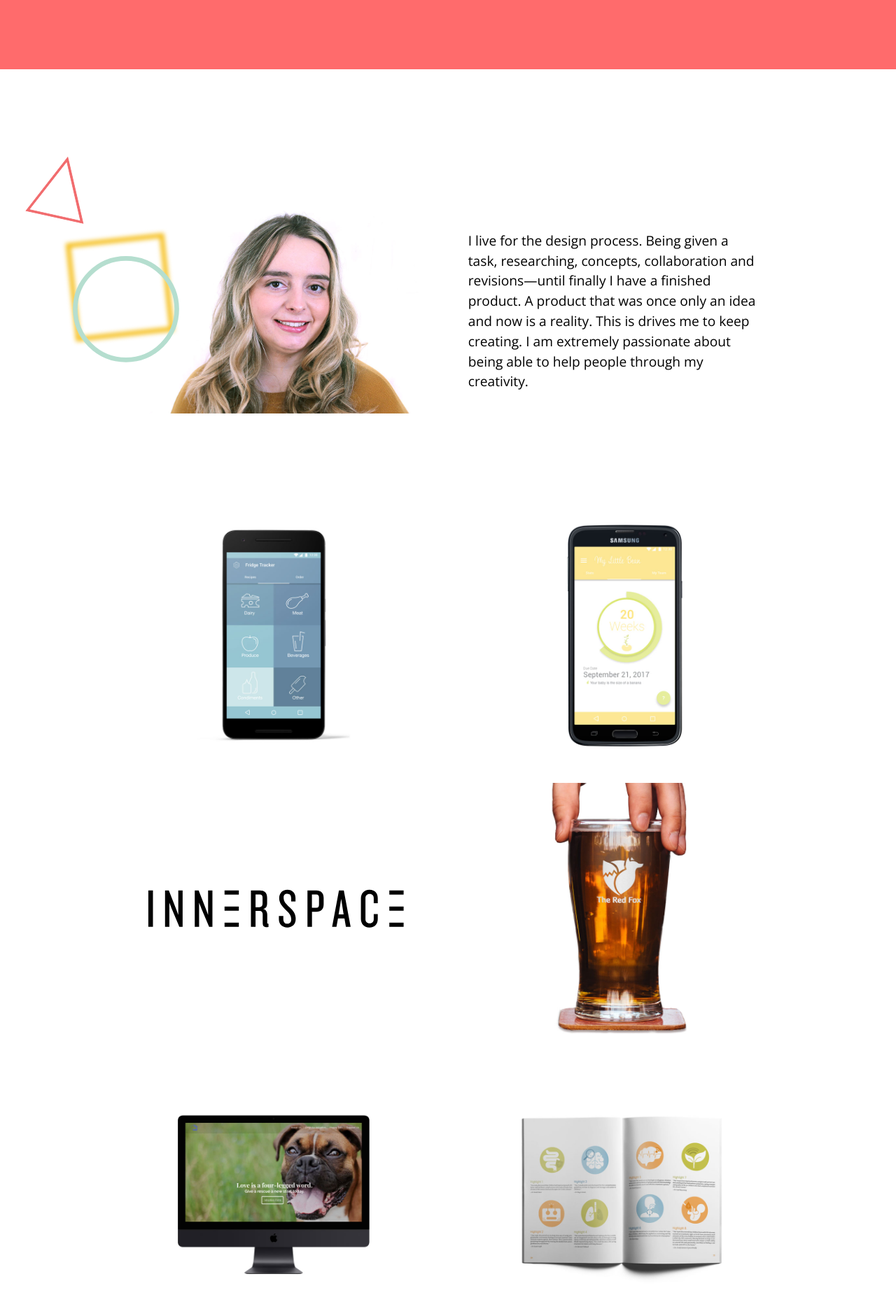
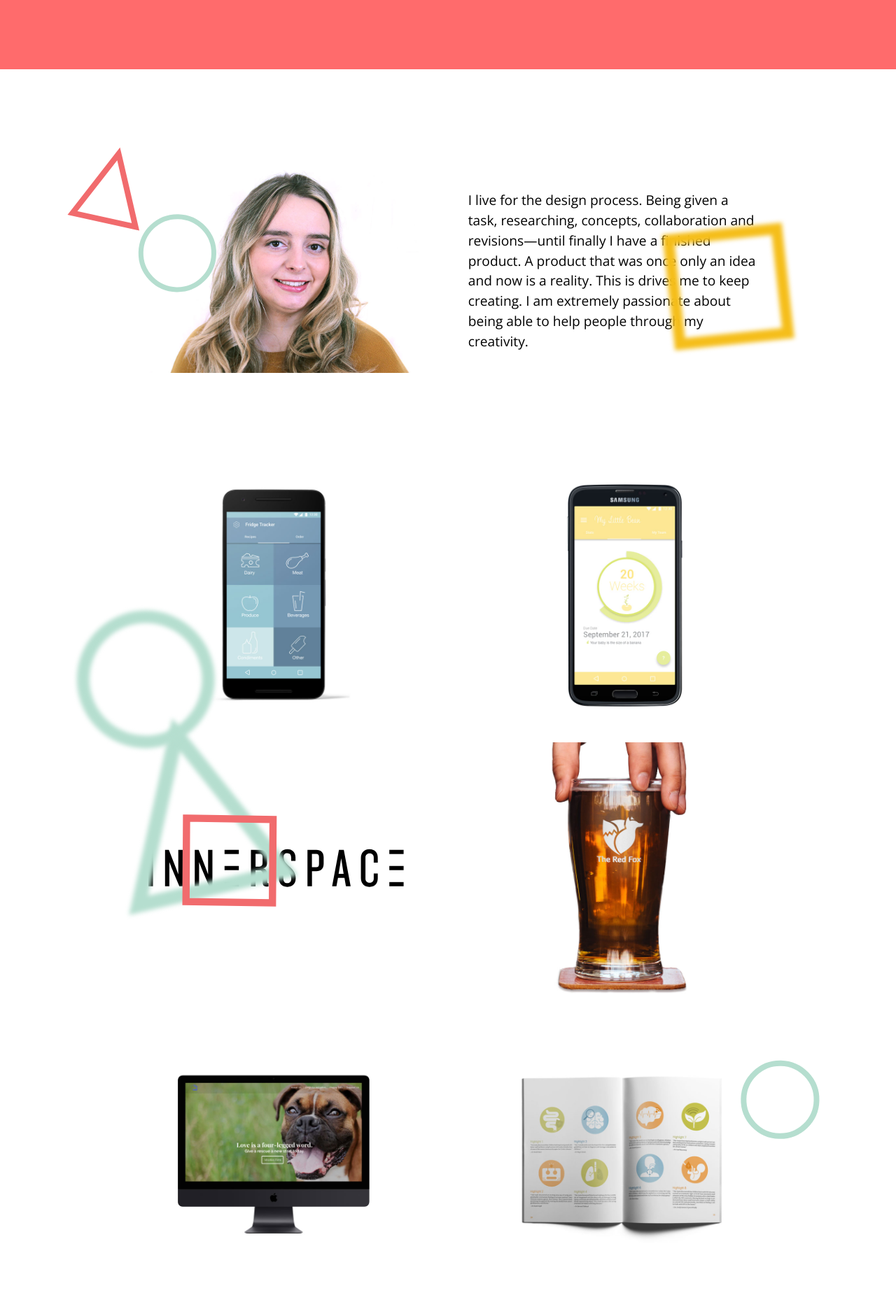
Before and after one commit to jenna-brady/portfolio, a Jekyll site: the page built from index.html, in a window 1280 px wide. Shown: the part 515-2396 px from the top of the page at 70% size. Built offline with Jekyll 4.4.1, drawn with Linux system fonts in a browser that asks for light colours; some web fonts are replaced.

Commit message:
fix parallax

```diff
--- a/_layouts/default.html
+++ b/_layouts/default.html
@@ -4,7 +4,7 @@
   <meta charset="utf-8">
   <title>Jenna Brady</title>
   <meta name="viewport" content="width=device-width,initial-scale=1">
-  <link rel="shortcut icon" type="image/svg" href="{{site.baseurl}}/images/favicon.svg">
+  <link rel="shortcut icon" type="image/png" href="{{site.baseurl}}/images/favicon.png">
   <link href="https://fonts.googleapis.com/css?family=Megrim|Open+Sans:300,400,600,700" rel="stylesheet">
   <link href="{{site.baseurl}}/css/modules.css" rel="stylesheet">
   <link href="{{site.baseurl}}/css/grid.css" rel="stylesheet">
--- a/css/main.css
+++ b/css/main.css
@@ -137,7 +137,7 @@
 
 .background {
   position: relative;
-  overflow-x: hidden;
+  overflow: hidden;
   width: 100vw;
 }
 
@@ -454,19 +454,73 @@
 
 @media only screen and (min-width: 60em) {
 
-  .square {
+  .shapes {
     position: absolute;
     z-index: 2;
-    width: 100%;
+  }
 
+  .big-square {
+    right: 7em;
+    top: 7em;
+  }
 
+  .triangle {
+    left: 4em;
+    top: 2em;
+  }
 
+  .circle {
+    left: 7em;
+    top: 5em;
+  }
+
+  .square-pink-2{
+    left: 13em;
+    top: 52em;
+  }
+
+  .circle-blur {
+    left: 5em;
+    top: 37em;
+  }
+
+  .triangle-big {
+    left: 7em;
+    top: 45em;
+  }
+
+  .circle-pink {
+    right: 3em;
+    bottom: 30em;
+    z-index: 1;
+  }
+
+  .triangle-yellow {
+    right: 3em;
+    bottom: 10;
+  }
+
+  .circle-yellow {
+    left: 2em;
+    bottom: 30em;
+    z-index: 1;
+  }
+
+  .circle-yellow {
+    left: 3.5em;
+    bottom: 0;
+    z-index: 1;
   }
 
   .banner-text-portfolio {
     width: 100%;
     top: 5em;
     left: 4em;
+  }
+
+  .square-pink {
+    right: 10em;
+    bottom: 1em;
   }
 
   .homepage-banner {
--- a/index.html
+++ b/index.html
@@ -12,15 +12,24 @@
     </div>
   </div>
 
-  <main class="unit xs-1 s-1 m-1 l-1 background pad-t-2">
-    <div class="blur long-version square rellax" data-rellax-speed="-4" data-rellax-zindex="6">
+  <main class="unit xs-1 s-1 m-1 l-1 background ">
+    <div class="blur big-square long-version shapes rellax" data-rellax-speed="-3" data-rellax-zindex="5">
       <img src="images/square.svg" alt="">
     </div>
-    <div class="long-version square rellax" data-rellax-speed="-7" data-rellax-zindex="5">
+    <div class="long-version circle shapes rellax" data-rellax-speed="1" data-rellax-zindex="5">
       <img src="images/circle-2.svg" alt="">
     </div>
-    <div class="long-version square rellax" data-rellax-speed="2" data-rellax-zindex="5">
+    <div class="long-version triangle shapes rellax" data-rellax-speed="-2" data-rellax-zindex="5" >
       <img src="images/triangle.svg" alt="">
+    </div>
+    <div class="blur triangle-big long-version shapes rellax" data-rellax-speed="-2" data-rellax-zindex="5">
+      <img src="images/triangle-big.svg" alt="">
+    </div>
+    <div class="shapes square-pink-2 rellax long-version" data-rellax-speed="1" data-rellax-zindex="5">
+      <img src="images/square-pink.svg" alt="">
+    </div>
+    <div class="blur shapes circle-blur rellax long-version" data-rellax-speed="1" data-rellax-zindex="5">
+      <img src="images/circle-blur.svg" alt="">
     </div>
     <div class="wrapper">
   <div class=" pad-t-2">
@@ -56,9 +65,6 @@
             </a>
           </div>
           <h3 class="short-version normal main-yellow">My Little Bean App</h3>
-        </div>
-        <div class="long-version square rellax" data-rellax-speed="-4" data-rellax-zindex="5">
-          <img src="images/triangle.svg" alt="">
         </div>
         <div class="island-1-2 unit xs-1 s-1 m-1-2 l-1-2">
           <div class="card">
@@ -105,17 +111,8 @@
           </div>
           <h3 class="short-version normal main-yellow">Cheo Annuel Report</h3>
         </div>
-        <div class="square rellax long-version" data-rellax-speed="-2" data-rellax-zindex="5">
-          <img src="images/circle-2.svg" alt="">
-        </div>
     </section>
-    <div class="square rellax long-version" data-rellax-speed="5" data-rellax-zindex="5">
-      <img src="images/square.svg" alt="">
-    </div>
     <div class="island-2 push-2 pad-b-2">
-    </div>
-    <div class=" square right rellax long-version" data-rellax-speed="-2" data-rellax-zindex="5">
-      <img src="images/triangle.svg" alt="">
     </div>
     <section id="contact" class=" grid contact pad-b">
       <div class="unit xs-1 s-1 m-1-2 text-center pad-b-2 pad-t-2">
@@ -129,9 +126,22 @@
   </div>
 </div>
 </div>
-<div class="square rellax long-version" data-rellax-speed="7" data-rellax-zindex="5">
-  <img src="images/circle-2.svg" alt="">
+<div class="shapes circle-pink rellax long-version" data-rellax-speed="2" data-rellax-zindex="5">
+  <img src="images/circle-3.svg" alt="">
 </div>
+<div class="shapes triangle-yellow rellax long-version" data-rellax-speed="3" data-rellax-zindex="5">
+  <img src="images/triangle-2.svg" alt="">
+</div>
+<div class="shapes circle-yellow  rellax long-version" data-rellax-speed="1" data-rellax-zindex="5">
+  <img src="images/circle-yellow.svg" alt="">
+</div>
+<div class="shapes square-pink rellax long-version" data-rellax-speed="1" data-rellax-zindex="5">
+  <img src="images/square-pink.svg" alt="">
+</div>
+<div class="shapes circle-yellow rellax long-version" data-rellax-speed="-2" data-rellax-zindex="5">
+  <img src="images/circle-yellow.svg" alt="">
+</div>
+
   </main>
 
 </body>
```
Also changed, not shown: other parts of _layouts/default.html (+1 -18 lines), innerspace.html (+5 -2 lines), images/circle-2.svg, images/circle-3.svg (added), images/circle-blur.svg (added), images/circle-yellow.svg (added), images/favicon.png (added), images/square-pink.svg (added), images/square.svg, images/triangle-2.svg (added), images/triangle-big.svg (added), images/triangle.svg.
